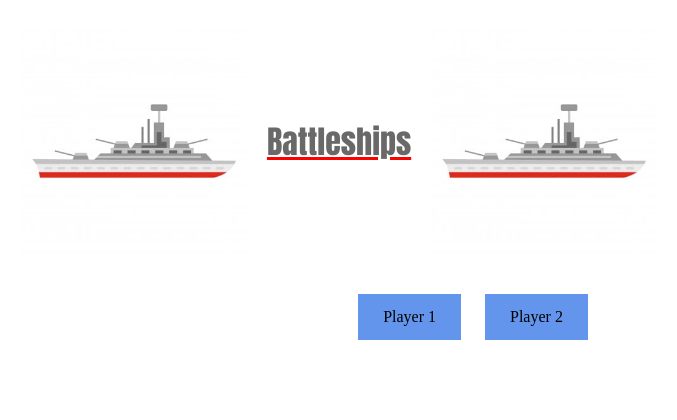
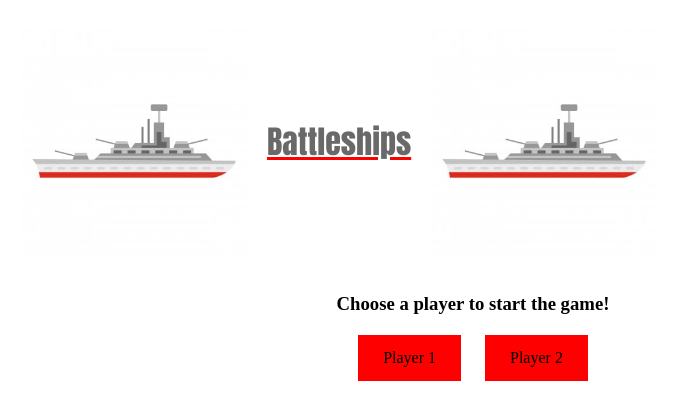
Before and after one commit to Eddj05/Battleships, a PHP site: page /index.html in a window 1280 px wide. Shown: the top 420 px of the page, without its empty margins (173-850 px from the left). Run offline with PHP 8.4, Linux system fonts and the light colour scheme.

Commit message:
Added an opening phrase to index.html

```diff
--- a/css/style.css
+++ b/css/style.css
@@ -147,7 +147,7 @@ button {
 }
 
 .choose-player-btn a {
-    background-color: cornflowerblue;
+    background-color: red;
     color: black;
     padding: 14px 25px;
     text-align: center;
@@ -158,7 +158,6 @@ button {
 
 .choose-player-btn a:hover {
     text-decoration: underline;
-    color: red;
 }
 .choose-player-btn:link a:visited{
     color: darkslateblue;
@@ -171,3 +170,6 @@ button {
 #game-info {
     font-size: large;
 }
+h3{
+    text-align: center;
+}
--- a/index.html
+++ b/index.html
@@ -14,6 +14,7 @@
         <img src="Images/battleship.png" alt="Battleship">
     </div>
 </div>
+<h3> Choose a player to start the game!</h3>
 <div class="choose-player-btn" id="choose-player">
     <a id="player1" class="player-btn btn" href="player1.html">Player 1</a>
     <a id="player2" class="player-btn btn" href="player2.html">Player 2</a>
```
